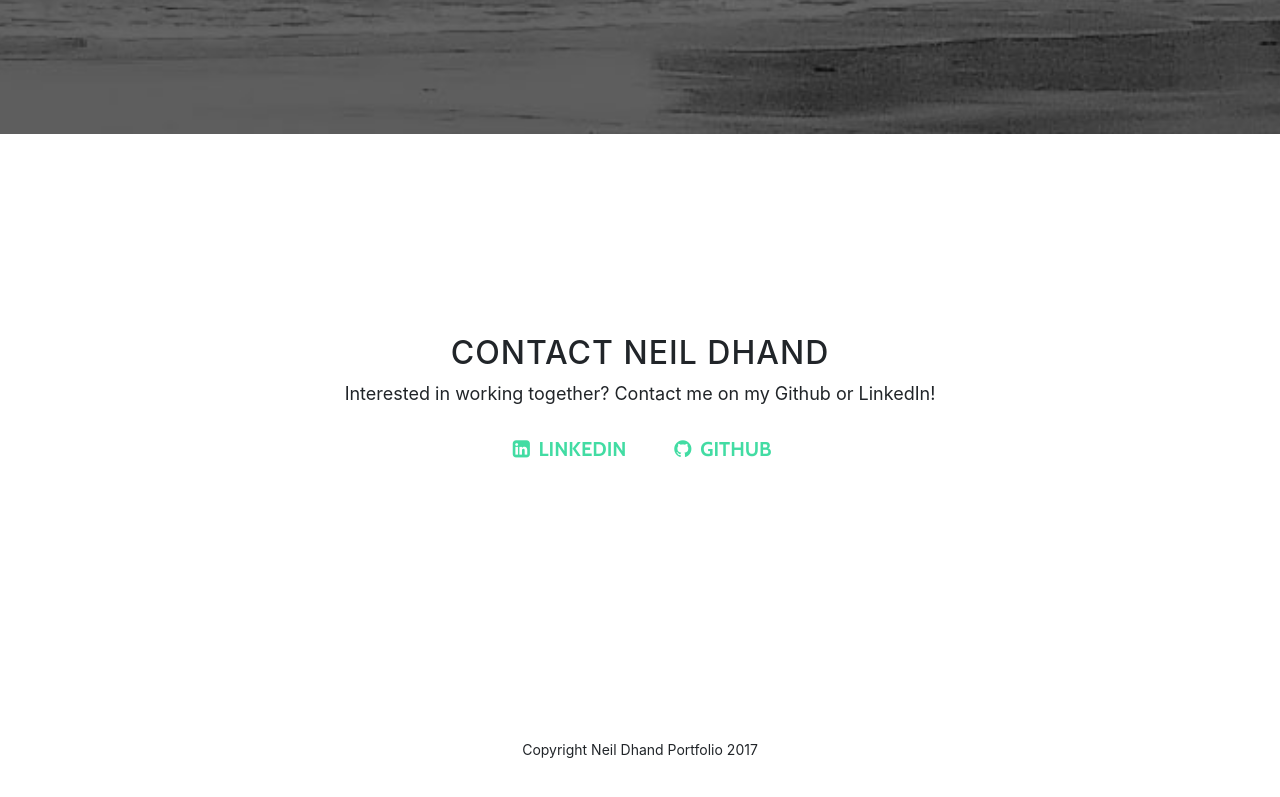
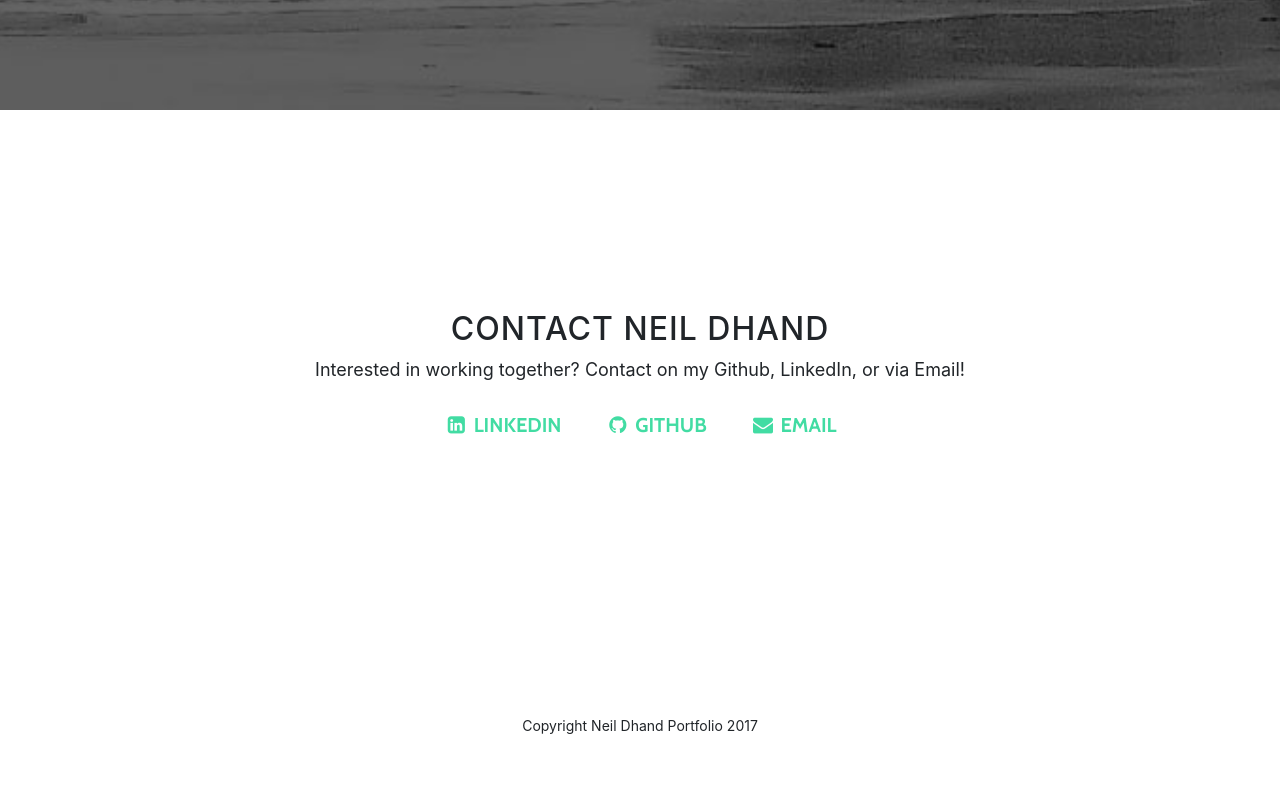
Before and after one commit to neildhand/Dec2017Portfolio, a website with bundled scripts: page index.html in a window 1280 px wide. Shown: the part 2248-3045 px from the top of the page. Built offline with nearby package versions, Linux system fonts and the light colour scheme.

Commit message:
december 22 portfolio

```diff
--- a/index.html
+++ b/index.html
@@ -72,10 +72,10 @@
       <div class="container">
         <div class="row">
           <div class="col-lg-8 mx-auto">
-            <h2>About Me</h2>
+            <h2> About Me </h2>
             <img src="img/linkedinpic.png" alt="Portfolio Pic" width="199" height="225">
-            <br><br>
-            <p>Hi, I'm Neil Dhand, a web designer and developer interested in creating. I enjoy creating applications and websites to make users lives easier. I aspire to one day create an app that can provide a true benefit to the world. If you'd like to see some of my work <a js-scroll-trigger" href="#projects">Check out my projects!</a>
+            <br>
+            <p>Hi, I'm Neil Dhand, a web designer and developer interested in creating. I enjoy creating applications and websites to make users lives easier. I aspire to one day create an app that can provide a true benefit to the world. If you'd like to see some of my work<a js-scroll-trigger" href="#projects"> Check out my projects!</a>
           </div>
         </div>
       </div>
@@ -109,7 +109,7 @@
             <h2>Contact Neil Dhand</h2>
 
             <p>
-              Interested in working together? Contact me on my Github or LinkedIn!
+              Interested in working together? Contact on my Github, LinkedIn, or via Email!
             </p>
 
             <ul class="list-inline banner-social-buttons">
@@ -123,6 +123,12 @@
                 <a href="https://github.com/neildhand" class="btn btn-default btn-lg">
                   <i class="fa fa-github fa-fw"></i>
                   <span class="network-name">Github</span>
+                </a>
+              </li>
+              <li class="list-inline-item">
+                <a href="mailto:neil_dhand@baylor.edu?Subject=Hello" class="btn btn-default btn-lg">
+                  <i class="fa fa-envelope fa-fw"></i>
+                  <span class="network-name">Email</span>
                 </a>
               </li>
             </ul>
```
